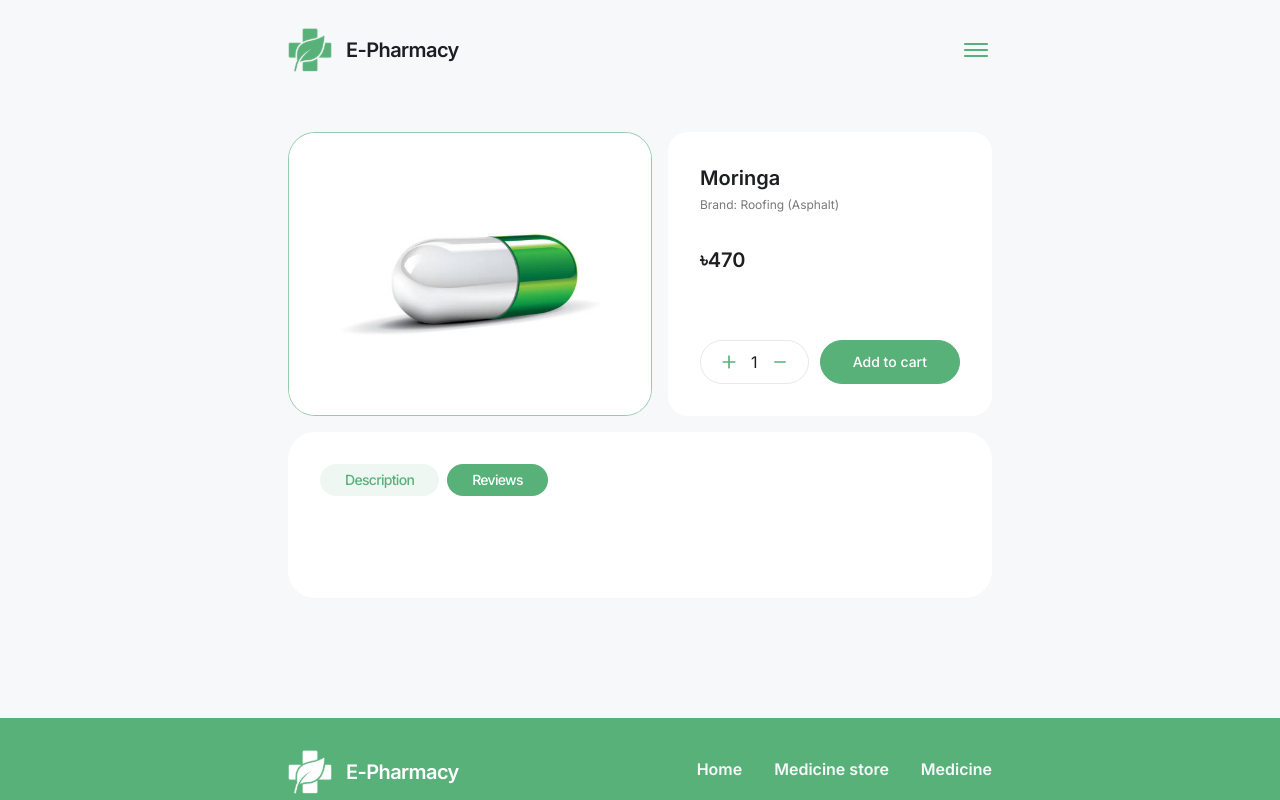
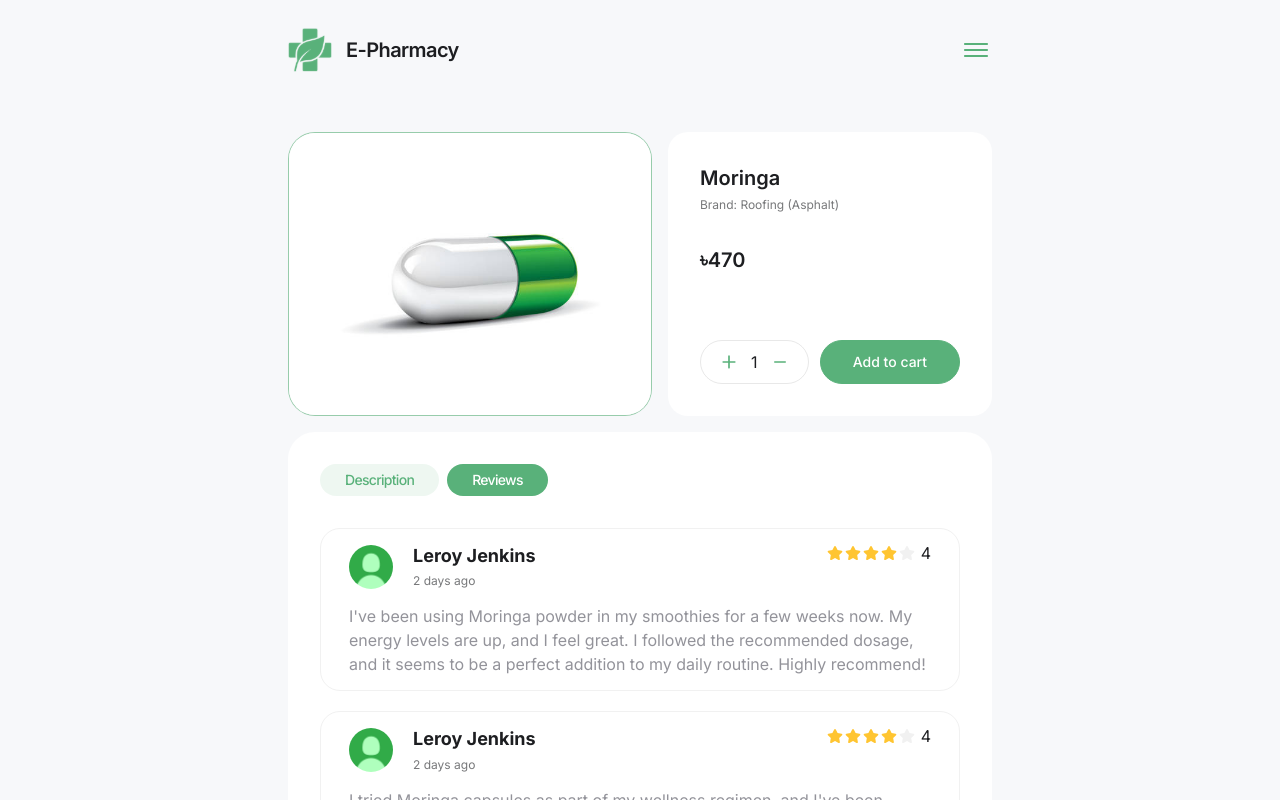
Before and after one commit to milenness/e-pharmacy-frontend, a Next.js app: page /medicine/1 in a window 1280 px wide. Both pictures are taken after a click on the button "Reviews". Shown: the top 800 px of the page. Built offline with nearby package versions, Linux system fonts and the light colour scheme.

Commit message:
add reviewes section

```diff
--- a/components/DetailInfo/DetailInfo.module.css
+++ b/components/DetailInfo/DetailInfo.module.css
@@ -271,3 +271,106 @@ padding-bottom: 14px;
   padding-bottom: 6px;
 }
 }
+
+@media only screen and (min-width: 1440px) {
+.reviewsList {
+  padding-bottom: 0;
+}
+}
+
+.reviewItem {
+padding: 14px 28px;
+border: 1px solid var(--second-white);
+background-color: var(--white);
+border-radius: 20px;
+}
+
+.reviewTop {
+  display: flex;
+  margin-bottom: 14px;
+  align-items: flex-start;
+}
+
+.reviewAvatar {
+border-radius: 30px;
+margin-right: 20px;
+align-self: center;
+}
+
+.reviewContent {
+  display: flex;
+  flex-direction: column;
+  gap: 4px;
+}
+
+.reviewAuthor {
+  font-size: 16px;
+line-height: 1.4;
+}
+
+@media only screen and (min-width: 768px) {
+.reviewAuthor {
+font-size: 18px;
+}
+}
+
+.reviewDays {
+  font-size: 12px;
+line-height: 1.5;
+color: rgba(29, 30, 33, 0.6);
+}
+
+.reviewStarsTel {
+  display: flex;
+  align-items: center;
+  gap: 6px;
+  font-weight: 500;
+font-size: 14px;
+line-height: 1.29;
+margin-left: auto;
+}
+
+.reviewStarsDesk {
+  display: none;
+}
+
+.starIcon {
+  color: #ffc531;
+}
+
+.empty {
+  color: var(--second-white);
+}
+
+@media only screen and (min-width: 768px) {
+ .reviewStarsTel {
+  display: none;
+}
+
+  .reviewStarsDesk {
+    display: flex;
+   gap: 6px;
+   margin-left: auto;
+  }
+
+  .reviewNamber {
+    display: flex;
+    align-items: center;
+  }
+
+.reviewStars {
+  display: flex;
+  gap: 2px;
+    align-items: center;
+}
+}
+
+.reviewText {
+  color: var(--text-gray);
+}
+
+@media only screen and (min-width: 768px) {
+ .reviewText {
+ line-height: 1.5;
+}
+}
--- a/components/DetailInfo/DetailInfo.tsx
+++ b/components/DetailInfo/DetailInfo.tsx
@@ -5,6 +5,7 @@ import css from "./DetailInfo.module.css";
 import Image from "next/image";
 import { CgMathPlus } from "react-icons/cg";
 import { HiMiniMinus } from "react-icons/hi2";
+import { FaStar } from "react-icons/fa6";
 
 export default function DetailInfo() {
   const [activeTab, setActiveTab] = useState<"description" | "reviews">(
@@ -122,7 +123,149 @@ export default function DetailInfo() {
 
         {activeTab === "reviews" && (
           <ul className={css.reviewsList}>
-           <li></li>
+            <li className={css.reviewItem}>
+              <div className={css.reviewTop}>
+                <Image
+                  className={css.reviewAvatar}
+                  src="/DefaultAvatar.jpg"
+                  alt=""
+                  width={44}
+                  height={44}
+                  priority
+                />
+                <div className={css.reviewContent}>
+                  <h4 className={css.reviewAuthor}>Leroy Jenkins</h4>
+                  <span className={css.reviewDays}>2 days ago</span>
+                </div>
+
+                <div className={css.reviewStarsTel}>
+                  <FaStar className={css.starIcon} size={16} /> 4
+                </div>
+
+                <div className={css.reviewStarsDesk}>
+                  <ul className={css.reviewStars}>
+                    <li className={css.reviewNamber}>
+                      <FaStar className={css.starIcon} size={16} />
+                    </li>
+                    <li className={css.reviewNamber}>
+                      <FaStar className={css.starIcon} size={16} />
+                    </li>
+                    <li className={css.reviewNamber}>
+                      <FaStar className={css.starIcon} size={16} />
+                    </li>
+                    <li className={css.reviewNamber}>
+                      <FaStar className={css.starIcon} size={16} />
+                    </li>
+                    <li className={css.reviewNamber}>
+                      <FaStar className={css.empty} size={16} />
+                    </li>
+                  </ul>
+                  4
+                </div>
+              </div>
+              <p className={css.reviewText}>
+                I&apos;ve been using Moringa powder in my smoothies for a few
+                weeks now. My energy levels are up, and I feel great. I followed
+                the recommended dosage, and it seems to be a perfect addition to
+                my daily routine. Highly recommend!
+              </p>
+            </li>
+
+            <li className={css.reviewItem}>
+              <div className={css.reviewTop}>
+                <Image
+                  className={css.reviewAvatar}
+                  src="/DefaultAvatar.jpg"
+                  alt=""
+                  width={44}
+                  height={44}
+                  priority
+                />
+                <div className={css.reviewContent}>
+                  <h4 className={css.reviewAuthor}>Leroy Jenkins</h4>
+                  <span className={css.reviewDays}>2 days ago</span>
+                </div>
+
+                <div className={css.reviewStarsTel}>
+                  <FaStar className={css.starIcon} size={16} /> 4
+                </div>
+
+                <div className={css.reviewStarsDesk}>
+                  <ul className={css.reviewStars}>
+                    <li className={css.reviewNamber}>
+                      <FaStar className={css.starIcon} size={16} />
+                    </li>
+                    <li className={css.reviewNamber}>
+                      <FaStar className={css.starIcon} size={16} />
+                    </li>
+                    <li className={css.reviewNamber}>
+                      <FaStar className={css.starIcon} size={16} />
+                    </li>
+                    <li className={css.reviewNamber}>
+                      <FaStar className={css.starIcon} size={16} />
+                    </li>
+                    <li className={css.reviewNamber}>
+                      <FaStar className={css.empty} size={16} />
+                    </li>
+                  </ul>
+                  4
+                </div>
+              </div>
+              <p className={css.reviewText}>
+                I tried Moringa capsules as part of my wellness regimen, and
+                I&apos;ve been pleasantly surprised by the results. My skin
+                looks healthier, and I&apos;ve noticed an improvement in my
+                digestion. A natural and effective supplement!
+              </p>
+            </li>
+
+            <li className={css.reviewItem}>
+              <div className={css.reviewTop}>
+                <Image
+                  className={css.reviewAvatar}
+                  src="/DefaultAvatar.jpg"
+                  alt=""
+                  width={44}
+                  height={44}
+                  priority
+                />
+                <div className={css.reviewContent}>
+                  <h4 className={css.reviewAuthor}>Leroy Jenkins</h4>
+                  <span className={css.reviewDays}>2 days ago</span>
+                </div>
+
+                <div className={css.reviewStarsTel}>
+                  <FaStar className={css.starIcon} size={16} /> 4
+                </div>
+
+                <div className={css.reviewStarsDesk}>
+                  <ul className={css.reviewStars}>
+                    <li className={css.reviewNamber}>
+                      <FaStar className={css.starIcon} size={16} />
+                    </li>
+                    <li className={css.reviewNamber}>
+                      <FaStar className={css.starIcon} size={16} />
+                    </li>
+                    <li className={css.reviewNamber}>
+                      <FaStar className={css.starIcon} size={16} />
+                    </li>
+                    <li className={css.reviewNamber}>
+                      <FaStar className={css.starIcon} size={16} />
+                    </li>
+                    <li className={css.reviewNamber}>
+                      <FaStar className={css.empty} size={16} />
+                    </li>
+                  </ul>
+                  4
+                </div>
+              </div>
+              <p className={css.reviewText}>
+                I added Moringa oil to my skincare routine, and the results are
+                amazing. My skin feels smoother and more nourished. I was
+                skeptical at first, but now I&apos;m a firm believer in its
+                benefits.
+              </p>
+            </li>
           </ul>
         )}
       </div>
```
